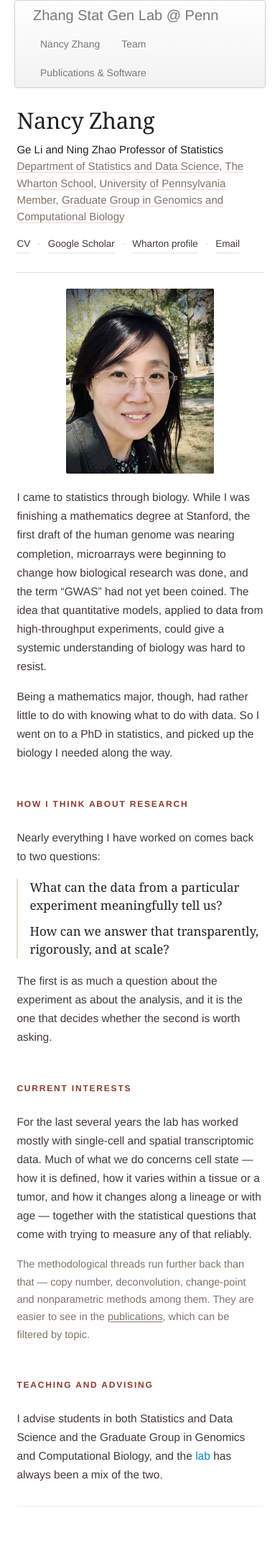
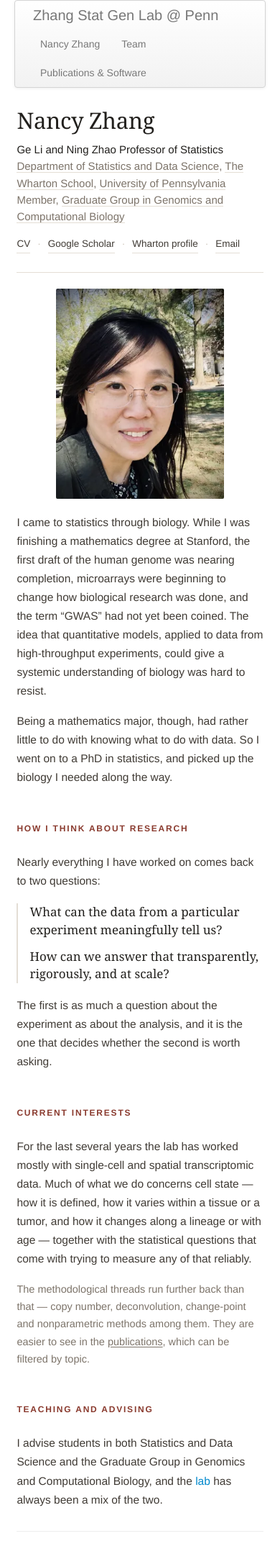
Before and after one commit to nzhanglab/nzhanglab.github.io, a Jekyll site: the page built from pages/pi.html, in a window 390 px wide. Shown: the whole page at 72% size. Built offline with Jekyll 4.4.1, drawn with Linux system fonts in a browser that asks for light colours; before the commit the page ends 2124 px from its top, so only the background shows below that.

Commit message:
Stack the PI intro at 900px and size the portrait against the screen
Two columns held only while the text stayed readable; at 768px the portrait
squeezed it to about forty characters. Stacking earlier keeps the measure, and
the phone portrait is sized so it lands near 60% of the screen rather than 60%
of the container, which was really 53%.

Co-Authored-By: Claude Opus 5 (1M context) <noreply@anthropic.com>
Claude-Session: https://claude.ai/code/session_01J9pmwwgMJKDJpt5GHaLedS

```diff
--- a/assets/themes/twitter/css/pi.css
+++ b/assets/themes/twitter/css/pi.css
@@ -138,26 +138,30 @@
    Responsive
    ========================================================================== */
 
-/* Tablet: the portrait column gets too narrow to sit beside the text well
-   before the text itself becomes cramped. */
-@media (max-width: 720px) {
+/* Two columns only while the text column stays a readable width. Below this
+   the portrait would squeeze it to about forty characters, so stack instead. */
+@media (max-width: 900px) {
   .pi-intro {
     grid-template-columns: 1fr;
     gap: clamp(20px, 4vw, 28px);
     justify-items: center;
+    text-align: left;
   }
-  .pi-portrait { width: min(60%, 260px); }
-  .pi-intro .pi-intro-text { width: 100%; }
+  .pi-portrait { width: min(46%, 300px); }
+  .pi-intro-text { width: 100%; }
+  /* Stacked, the opening prose needs the same measure as the rest. */
+  .pi-intro p { max-width: var(--measure); }
 }
 
 @media (max-width: 600px) {
   .pi { font-size: 15.5px; }
   .pi-head h1 { font-size: clamp(27px, 8vw, 34px); }
-  /* Keep the portrait modest so the first screen is not mostly image. */
-  .pi-portrait { width: 60%; }
+  /* The container is 88vw, so 68% of it is ~60% of the screen - large enough
+     to be a portrait, small enough that the first screen is not mostly image. */
+  .pi-portrait { width: 68%; }
 }
 
 @media (max-width: 380px) {
-  .pi-portrait { width: 64%; }
+  .pi-portrait { width: 72%; }
   .pi-links { font-size: 13px; gap: 2px 8px; }
 }
```
